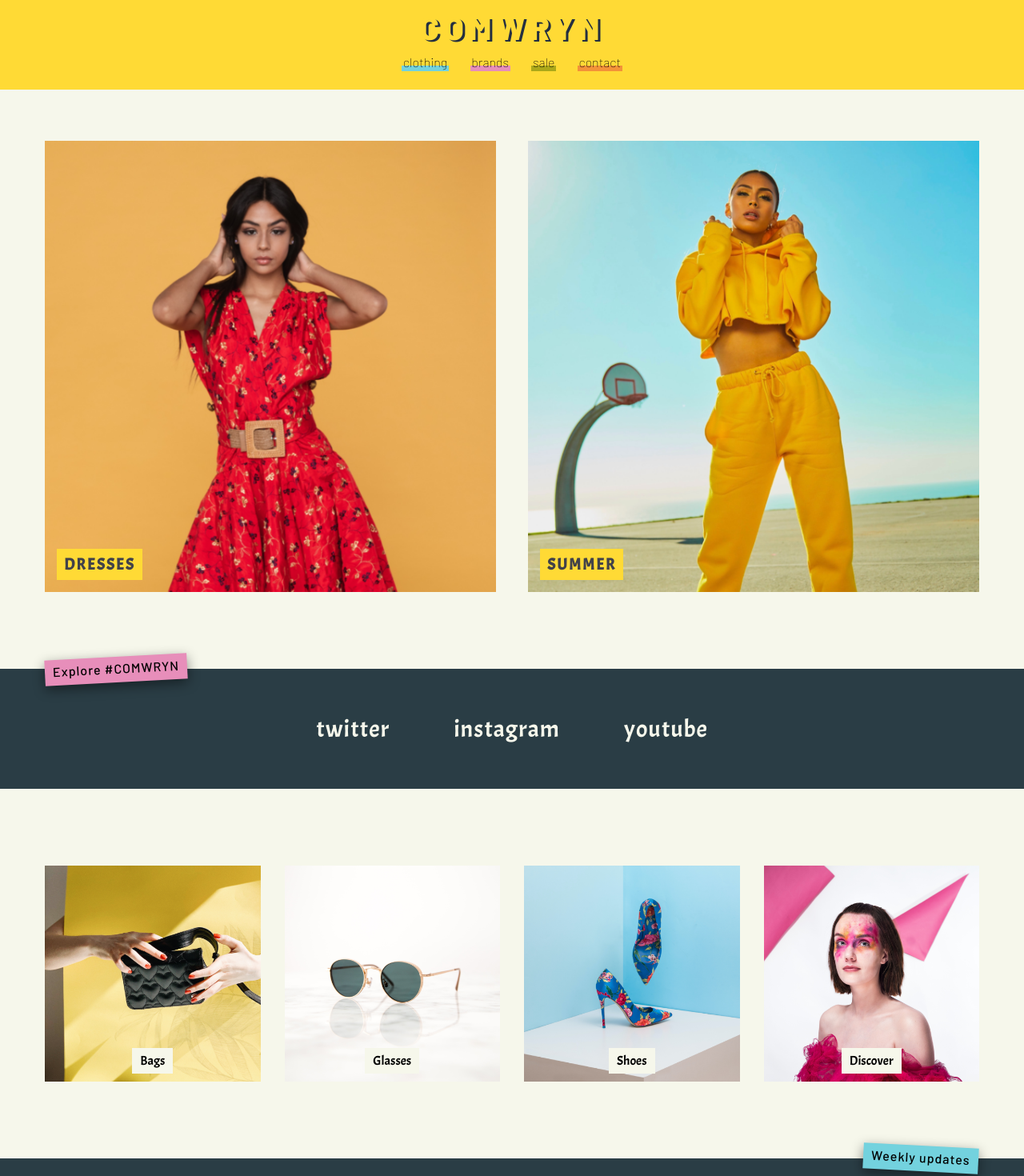
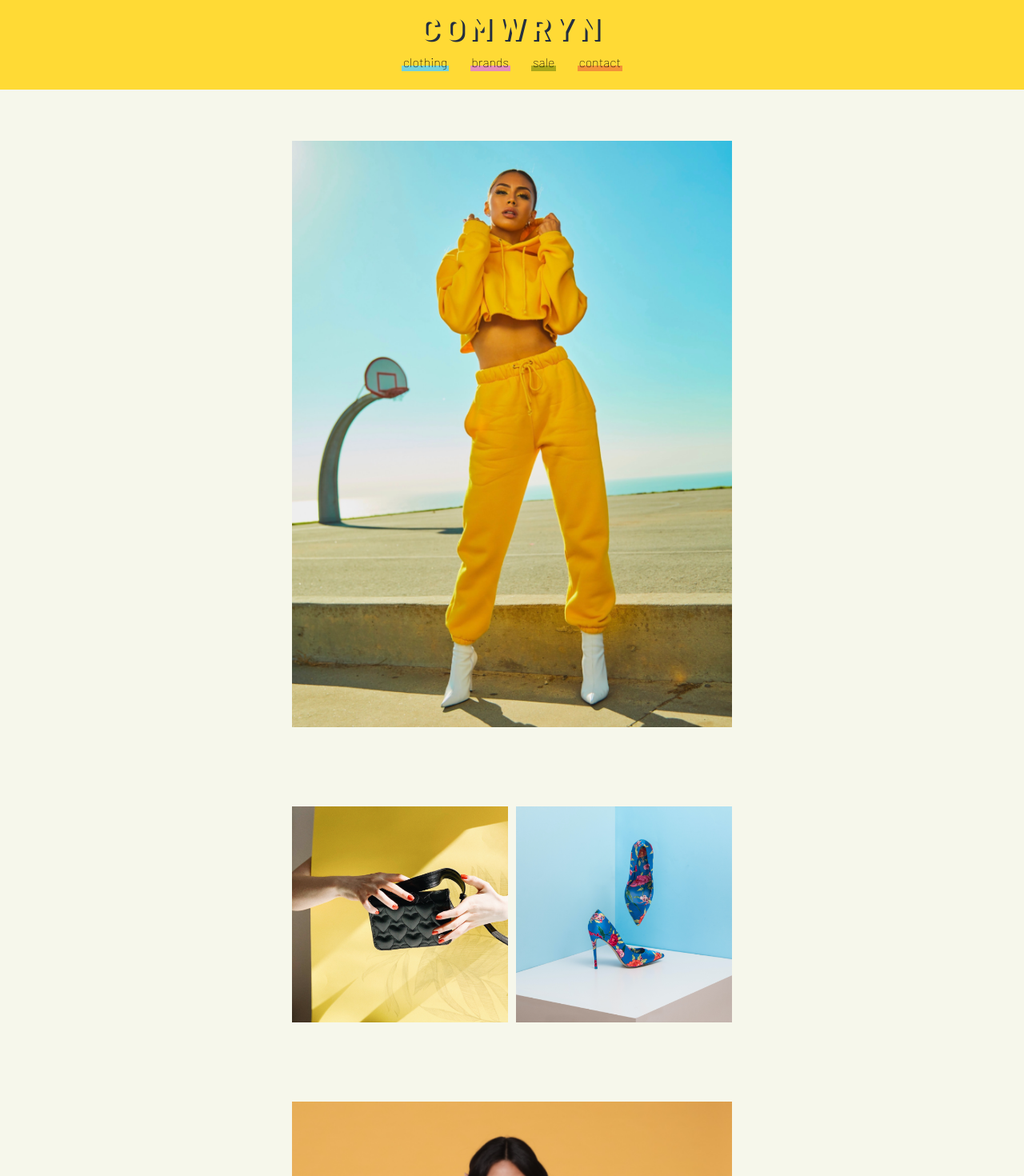
Before and after one commit to cameronteconway/store, a React (Create React App) app: page / in a window 1280 px wide. Shown: the top 1470 px of the page at 80% size. Built offline with nearby package versions, Linux system fonts and the light colour scheme; a web font is replaced by a local one.

Commit message:
redesign products

```diff
--- a/src/components/App.js
+++ b/src/components/App.js
@@ -1,26 +1,34 @@
 import React from 'react';
 import Header from './Header';
 import Blogs from './Blogs';
-import Explore from './Explore';
 import Social from './Social';
 import Signup from './Signup';
-import Trends from './Trends';
 import Footer from './Footer';
+import SingleProduct from './SingleProduct';
+import DoubleProduct from './DoubleProduct';
 
 import './App.css';
 import 'bootstrap-icons/font/bootstrap-icons.css';
 
-import { blogsData } from '../data/data';
+import {
+    blogsData,
+    singleProduct1,
+    doubleProduct1,
+    singleProduct2,
+    doubleProduct2,
+} from '../data/data';
 
 const App = () => {
     return (
         <div>
             <Header />
             <main id='content'>
-                <Trends />
-                <Social />
-                <Explore />
-                <Signup />
+                <SingleProduct data={singleProduct1} />
+                <DoubleProduct data={doubleProduct1} />
+                <SingleProduct data={singleProduct2} />
+                <DoubleProduct data={doubleProduct2} />
+                {/* <Social /> */}
+                {/* <Signup /> */}
                 <Blogs data={blogsData} />
             </main>
             <Footer />
--- /dev/null
+++ b/src/components/DoubleProduct.css
@@ -0,0 +1,30 @@
+.double-product-container {
+    display: grid;
+    grid-template-columns: 1fr;
+    grid-column-gap: 10px;
+    -webkit-column-gap: 10px;
+    column-gap: 10px;
+    grid-row-gap: 10px;
+    row-gap: 10px;
+    max-width: 550px;
+    margin: 0 auto;
+}
+.double-product-container .single-product .img-container img {
+    width: 100%;
+    height: auto;
+}
+
+@media only screen and (min-width: 600px) {
+    .double-product-container {
+        grid-template-columns: repeat(2, 1fr);
+    }
+}
+
+@media only screen and (min-width: 768px) {
+}
+
+@media only screen and (min-width: 992px) {
+}
+
+@media only screen and (min-width: 1200px) {
+}
--- /dev/null
+++ b/src/components/DoubleProduct.js
@@ -0,0 +1,27 @@
+import React from 'react';
+
+import './DoubleProduct.css';
+
+const DoubleProduct = ({ data }) => {
+    return (
+        <section>
+            <div className='wrapper'>
+                <div className='double-product-container'>
+                    <a href='/#' className='single-product'>
+                        <div className='img-container'>
+                            <img src={data[0].image} alt={data[0].alt} />
+                        </div>
+                    </a>
+
+                    <a href='/#' className='single-product'>
+                        <div className='img-container'>
+                            <img src={data[1].image} alt={data[1].alt} />
+                        </div>
+                    </a>
+                </div>
+            </div>
+        </section>
+    );
+};
+
+export default DoubleProduct;
--- a/src/components/Explore.css
+++ /dev/null
@@ -1,63 +0,0 @@
-.explore-container {
-    display: grid;
-    grid-template-columns: repeat(2, 1fr);
-    grid-column-gap: 10px;
-    -webkit-column-gap: 10px;
-    column-gap: 10px;
-    grid-row-gap: 10px;
-    row-gap: 10px;
-}
-
-.explore-container .explore-item {
-    position: relative;
-    display: flex;
-    /* align-items: center; */
-    justify-content: center;
-    text-align: center;
-}
-
-.explore-container .explore-item img {
-    height: auto;
-    width: 100%;
-}
-.explore-container .explore-item span {
-    font-family: 'Acme', sans-serif;
-    position: absolute;
-    background-color: var(--background);
-    padding: 6px 10px;
-    bottom: 10px;
-}
-
-@media only screen and (min-width: 600px) {
-    .explore-container {
-        grid-column-gap: 30px;
-        -webkit-column-gap: 30px;
-        column-gap: 30px;
-        grid-row-gap: 30px;
-        row-gap: 30px;
-    }
-}
-
-@media only screen and (min-width: 768px) {
-    .explore-container {
-        grid-column-gap: 40px;
-        -webkit-column-gap: 40px;
-        column-gap: 40px;
-        grid-row-gap: 40px;
-        row-gap: 40px;
-    }
-}
-
-@media only screen and (min-width: 992px) {
-    .explore-container {
-        grid-template-columns: repeat(4, 1fr);
-        grid-column-gap: 30px;
-        -webkit-column-gap: 30px;
-        column-gap: 30px;
-        grid-row-gap: 30px;
-        row-gap: 30px;
-    }
-}
-
-@media only screen and (min-width: 1200px) {
-}
--- a/src/components/Explore.js
+++ /dev/null
@@ -1,48 +0,0 @@
-import React from 'react';
-
-import './Explore.css';
-
-const Explore = () => {
-    return (
-        <section>
-            <div className='wrapper'>
-                <div className='explore-container'>
-                    <div className='explore-item'>
-                        <img
-                            src='/images/bags.png'
-                            alt='Pair of hands holding a black handbag infront of a yellow background'
-                        />
-
-                        <span>Bags</span>
-                    </div>
-                    <div className='explore-item'>
-                        <img
-                            src='/images/glasses.png'
-                            alt='A pair of gold framed glasses on a marble surface'
-                        />
-
-                        <span>Glasses</span>
-                    </div>
-                    <div className='explore-item'>
-                        <img
-                            src='/images/shoes.png'
-                            alt='A pair of shoes on a white surface infront of a blue background'
-                        />
-
-                        <span>Shoes</span>
-                    </div>
-                    <div className='explore-item'>
-                        <img
-                            src='/images/discover.png'
-                            alt='A woman with flamboyant pink makeup wearing a matching pink dress'
-                        />
-
-                        <span>Discover</span>
-                    </div>
-                </div>
-            </div>
-        </section>
-    );
-};
-
-export default Explore;
--- /dev/null
+++ b/src/components/SingleProduct.css
@@ -0,0 +1,20 @@
+.single-product-container {
+    max-width: 550px;
+    margin: 0 auto;
+}
+.single-product-container .img-container img {
+    width: 100%;
+    height: auto;
+}
+
+@media only screen and (min-width: 600px) {
+}
+
+@media only screen and (min-width: 768px) {
+}
+
+@media only screen and (min-width: 992px) {
+}
+
+@media only screen and (min-width: 1200px) {
+}
--- /dev/null
+++ b/src/components/SingleProduct.js
@@ -0,0 +1,21 @@
+import React from 'react';
+
+import './SingleProduct.css';
+
+const SingleProduct = ({ data }) => {
+    return (
+        <section>
+            <div className='wrapper'>
+                <div className='single-product-container'>
+                    <a href='/#'>
+                        <div className='img-container'>
+                            <img src={data.image} alt={data.alt} />
+                        </div>
+                    </a>
+                </div>
+            </div>
+        </section>
+    );
+};
+
+export default SingleProduct;
--- a/src/components/Trends.css
+++ /dev/null
@@ -1,89 +0,0 @@
-.trends-container {
-    display: grid;
-    grid-template-columns: 1fr;
-    grid-column-gap: 30px;
-    -webkit-column-gap: 30px;
-    column-gap: 30px;
-    grid-row-gap: 30px;
-    row-gap: 30px;
-}
-
-.trends-container .trend-item a:focus {
-    outline: none;
-}
-.trends-container .trend-item a .img-container {
-    overflow: hidden;
-    position: relative;
-}
-.trends-container .trend-item a .img-container:after {
-    content: '';
-    display: block;
-    padding-bottom: 100%;
-}
-.trends-container .trend-item a .img-container:hover img,
-.trends-container .trend-item a .img-container:focus img {
-    transform: scale(1.1);
-    object-fit: cover;
-}
-
-.trends-container .trend-item a .img-container img {
-    width: 100%;
-    /* height: 1000px; */
-    top: 0;
-    bottom: 0;
-    left: 0;
-    right: 0;
-    object-position: center;
-    object-fit: cover;
-    transition: transform 0.5s ease;
-    position: absolute;
-}
-
-.trends-container .trend-item a span {
-    position: absolute;
-    bottom: 15px;
-    left: 15px;
-    padding: 5px 7px 5px 7px;
-    font-weight: 900;
-    font-size: 18px;
-    letter-spacing: 2px;
-    font-family: 'Acme', sans-serif;
-    border: 2px solid var(--primary);
-    background-color: var(--primary);
-    color: var(--dark-text);
-}
-/* .trends-container .trend-item:nth-of-type(1) a span {
-    transform: rotate(2deg);
-}
-.trends-container .trend-item:nth-of-type(2) a span {
-    transform: rotate(-2deg);
-} */
-
-.trends-container .trend-item a:hover span,
-.trends-container .trend-item a:focus span {
-    border: 2px solid var(--purple);
-    background-color: var(--purple);
-    color: var(--cyan);
-}
-
-@media only screen and (min-width: 600px) {
-    .trends-container {
-        grid-template-columns: repeat(2, 1fr);
-    }
-}
-
-@media only screen and (min-width: 768px) {
-    .trends-container {
-        -webkit-column-gap: 40px;
-        column-gap: 40px;
-    }
-}
-
-@media only screen and (min-width: 992px) {
-    .trends-container .trend-item a span {
-        font-size: 20px;
-    }
-}
-
-@media only screen and (min-width: 1200px) {
-}
--- a/src/components/Trends.js
+++ /dev/null
@@ -1,39 +0,0 @@
-import React from 'react';
-
-import './Trends.css';
-
-const Trends = () => {
-    return (
-        <section>
-            <div className='wrapper'>
-                <div className='trends-container'>
-                    <div className='trend-item'>
-                        <a href='/#'>
-                            <div className='img-container'>
-                                <img
-                                    src='/images/red_dress_orange_background.png'
-                                    alt='Woman wearing a red dress on an orange background'
-                                />
-                                <span>DRESSES</span>
-                            </div>
-                        </a>
-                    </div>
-
-                    <div className='trend-item'>
-                        <a href='/#'>
-                            <div className='img-container'>
-                                <img
-                                    src='/images/yellow_jumpsuit_beach.png'
-                                    alt='Woman next to the beach wearing a yellow two piece tracksuit'
-                                />
-                                <span>SUMMER</span>
-                            </div>
-                        </a>
-                    </div>
-                </div>
-            </div>
-        </section>
-    );
-};
-
-export default Trends;
--- a/src/data/data.js
+++ b/src/data/data.js
@@ -46,3 +46,35 @@ export const blogsData = [
         minutes: 12,
     },
 ];
+
+export const singleProduct1 = {
+    image: '/images/yellow_jumpsuit_beach.png',
+    alt: 'Woman next to the beach wearing a yellow two piece tracksuit',
+};
+
+export const singleProduct2 = {
+    image: '/images/red_dress_orange_background.png',
+    alt: 'Woman wearing a red dress on an orange background',
+};
+
+export const doubleProduct1 = [
+    {
+        image: '/images/bags.png',
+        alt: 'Pair of hands holding a black handbag infront of a yellow background',
+    },
+    {
+        image: '/images/shoes.png',
+        alt: 'A pair of shoes on a white surface infront of a blue background',
+    },
+];
+
+export const doubleProduct2 = [
+    {
+        image: '/images/glasses.png',
+        alt: 'A pair of gold framed glasses on a marble surface',
+    },
+    {
+        image: '/images/discover.png',
+        alt: 'A woman with flamboyant pink makeup wearing a matching pink dress',
+    },
+];
```
